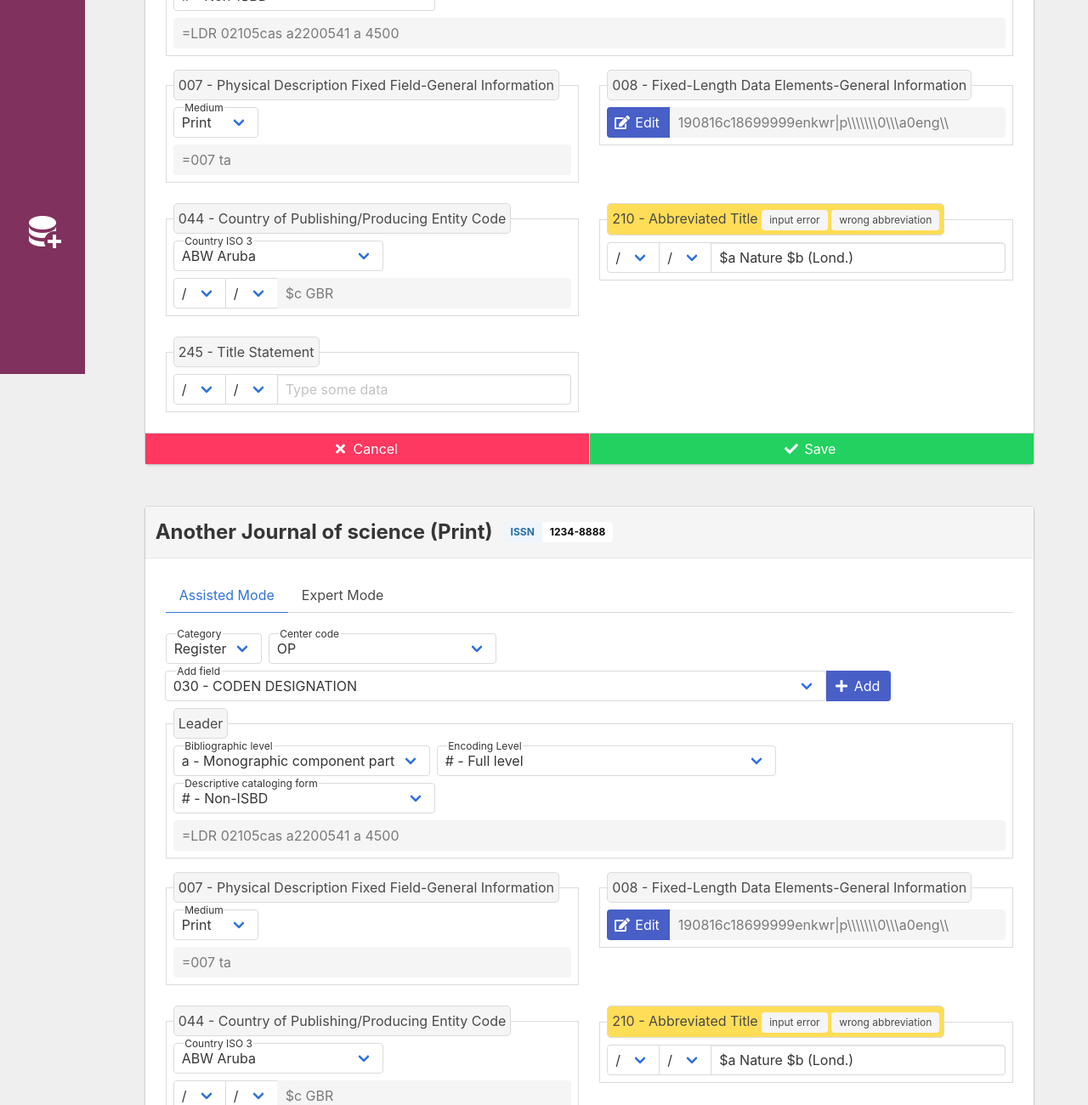
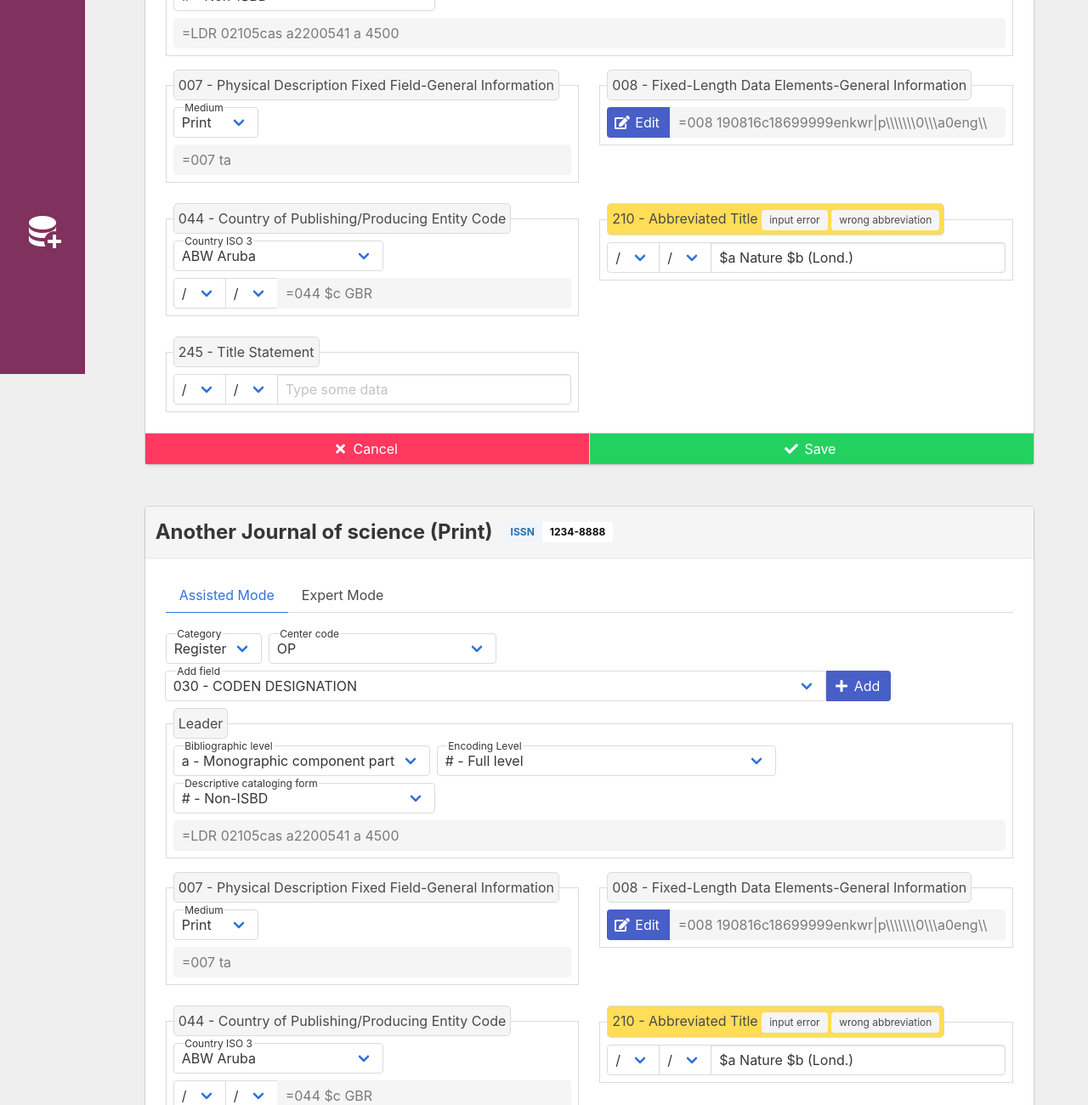
Before and after one commit to CIEPS/maquette-issn-plus, a plain HTML site: page record-modify-basic.html in a window 1280 px wide. Shown: the part 360-1660 px from the top of the page at 85% size. Drawn offline with nearby package versions, Linux system fonts and the light colour scheme; some icons are missing.

Commit message:
quick fix

```diff
--- a/record-modify-basic.html
+++ b/record-modify-basic.html
@@ -1245,7 +1245,7 @@
                   </p>
                   <p class="control is-expanded">
                     <input class="input" type="text" placeholder="Type some data"
-                      value="190816c18699999enkwr|p\\\\\\\0\\\a0eng\\" disabled>
+                      value="=008 190816c18699999enkwr|p\\\\\\\0\\\a0eng\\" disabled>
                   </p>
                 </div>
               </fieldset>
@@ -1305,7 +1305,7 @@
                     </span>
                   </p>
                   <p class="control is-expanded">
-                    <input class="input" type="text" placeholder="Type some data" value="$c GBR" disabled>
+                    <input class="input" type="text" placeholder="Type some data" value="=044 $c GBR" disabled>
                   </p>
                 </div>
               </fieldset>
@@ -1650,7 +1650,7 @@
                   </p>
                   <p class="control is-expanded">
                     <input class="input" type="text" placeholder="Type some data"
-                      value="190816c18699999enkwr|p\\\\\\\0\\\a0eng\\" disabled>
+                      value="=008 190816c18699999enkwr|p\\\\\\\0\\\a0eng\\" disabled>
                   </p>
                 </div>
               </fieldset>
@@ -1710,7 +1710,7 @@
                     </span>
                   </p>
                   <p class="control is-expanded">
-                    <input class="input" type="text" placeholder="Type some data" value="$c GBR" disabled>
+                    <input class="input" type="text" placeholder="Type some data" value="=044 $c GBR" disabled>
                   </p>
                 </div>
               </fieldset>
```
